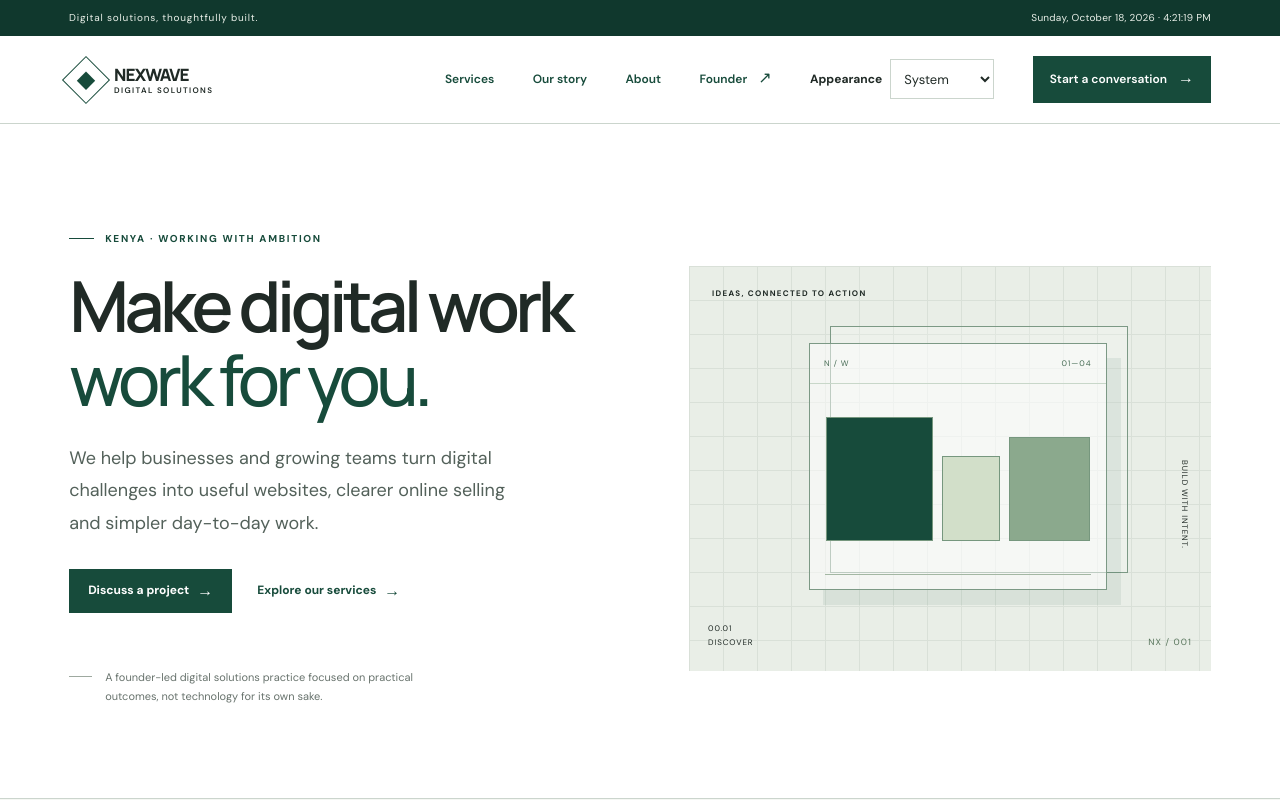
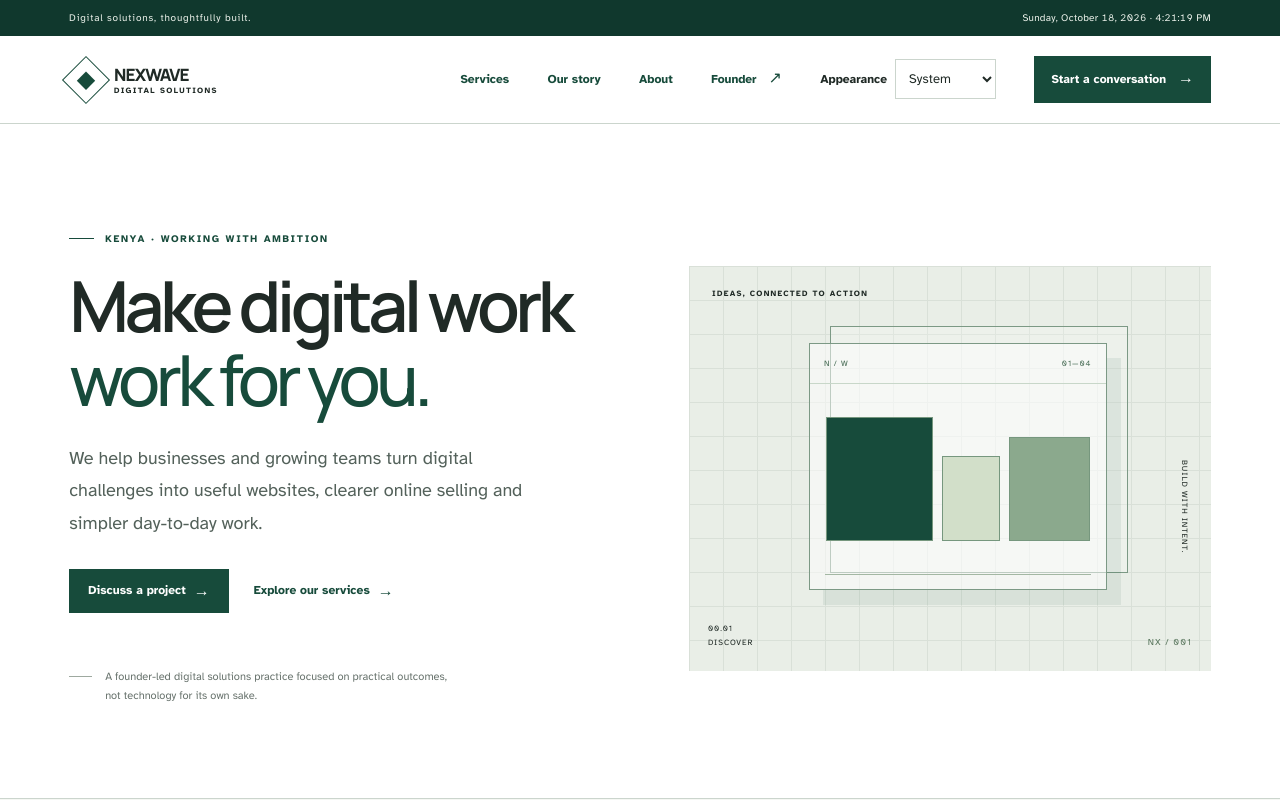
Before and after one commit to Namunane-8/NexWave-Digital-Solutions-KE, a React (Vite) app: page / in a window 1280 px wide. Shown: the top 800 px of the page. Built offline with nearby package versions, Linux system fonts and the light colour scheme.

Commit message:
Use Atkinson Hyperlegible for body and controls

```diff
--- a/src/index.css
+++ b/src/index.css
@@ -1,7 +1,7 @@
-@import url('https://fonts.googleapis.com/css2?family=DM+Sans:wght@400;500;600;700&family=Manrope:wght@400;500;600;700;800&display=swap');
+@import url('https://fonts.googleapis.com/css2?family=Atkinson+Hyperlegible:wght@400;700&family=Manrope:wght@400;500;600;700;800&display=swap');
 
 :root {
-  font-family: 'DM Sans', Arial, sans-serif;
+  font-family: 'Atkinson Hyperlegible', Arial, sans-serif;
   color: #202a26;
   background: #fff;
   font-synthesis: none;
@@ -23,7 +23,7 @@
 * { box-sizing: border-box; }
 html { scroll-behavior: smooth; scroll-padding-top: 92px; }
 body { margin: 0; min-width: 320px; }
-body, button, input, textarea, select { font-family: 'DM Sans', Arial, sans-serif; }
+body, button, input, textarea, select { font-family: 'Atkinson Hyperlegible', Arial, sans-serif; }
 a { color: inherit; }
 button, a { -webkit-tap-highlight-color: transparent; }
 a:focus-visible, button:focus-visible { outline: 3px solid #6b8c40; outline-offset: 4px; }
@@ -38,7 +38,7 @@ a:focus-visible, button:focus-visible { outline: 3px solid #6b8c40; outline-offs
 .brand-mark { width: 34px; height: 34px; display: grid; place-items: center; border: 1.5px solid var(--green); transform: rotate(45deg); }
 .brand-mark span { width: 13px; height: 13px; display: block; background: var(--green); }
 .wordmark-text { display: flex; flex-direction: column; gap: 3px; font-family: Manrope, sans-serif; font-weight: 800; font-size: 17px; letter-spacing: -.055em; line-height: 1; }
-.wordmark-text span { font-family: 'DM Sans', sans-serif; font-size: 8px; font-weight: 600; letter-spacing: .17em; }
+.wordmark-text span { font-family: 'Atkinson Hyperlegible', sans-serif; font-size: 8px; font-weight: 600; letter-spacing: .17em; }
 .primary-nav { display: flex; align-items: center; gap: clamp(20px, 3vw, 42px); }
 .primary-nav > a { text-decoration: none; font-size: 12px; font-weight: 600; transition: color .16s ease; }
 .primary-nav > a:hover, .text-link:hover, .footer-bottom a:hover { color: #5b7b3a; }
```
